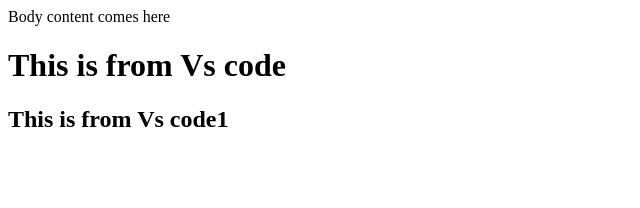
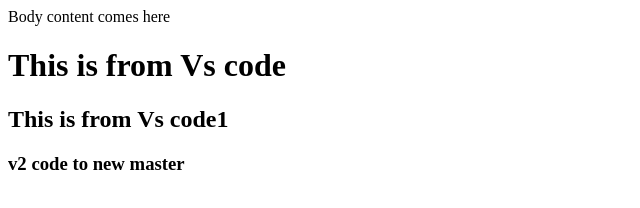
Before and after one commit to ashokkrishnan/MYDevenv, a plain HTML site: page index.html in a window 1280 px wide. Shown: the whole page, without its empty margins (0-640 px from the left). Drawn offline with Linux system fonts and the light colour scheme.

Commit message:
commit to new master

```diff
--- a/index.html
+++ b/index.html
@@ -9,5 +9,6 @@ Body content comes here
 
 <h1>This is from Vs code </h1>
 <h2>This is from Vs code1 </h2>
+<h3>v2 code to new master</h3>
 </body>
 </html>
```
